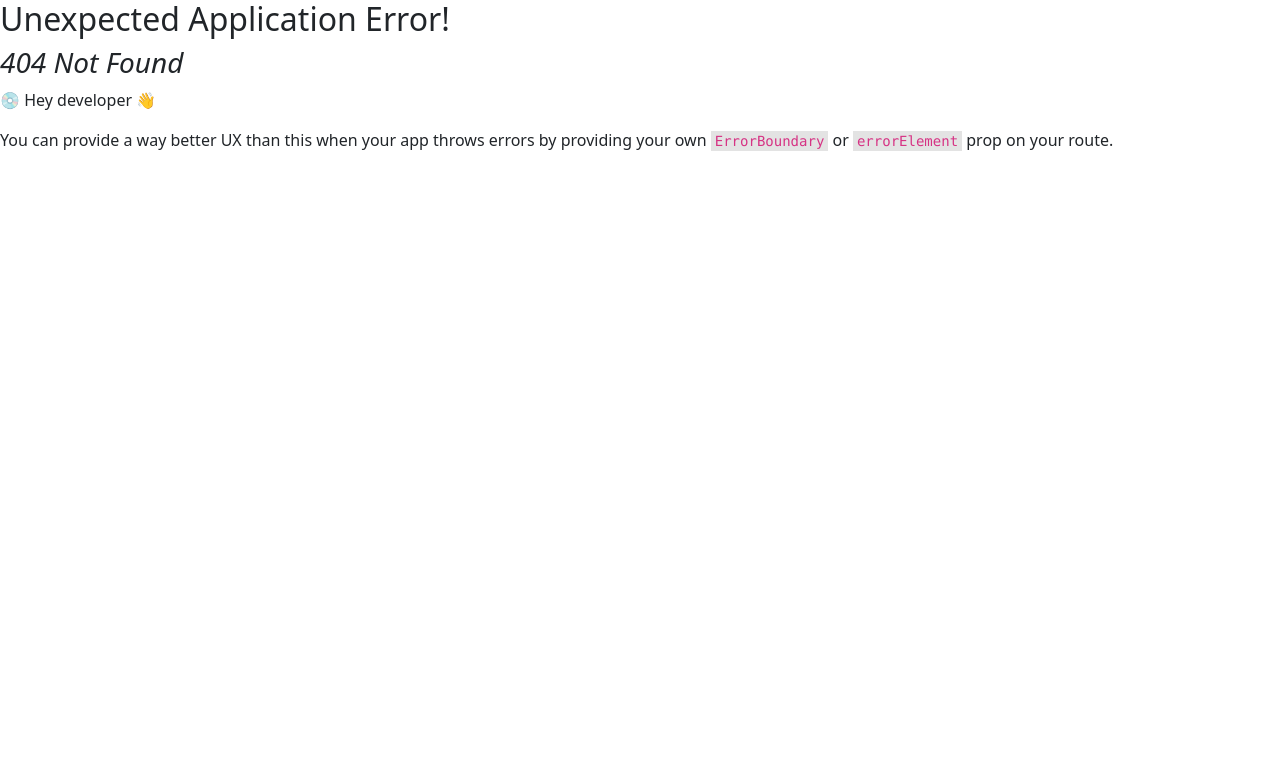
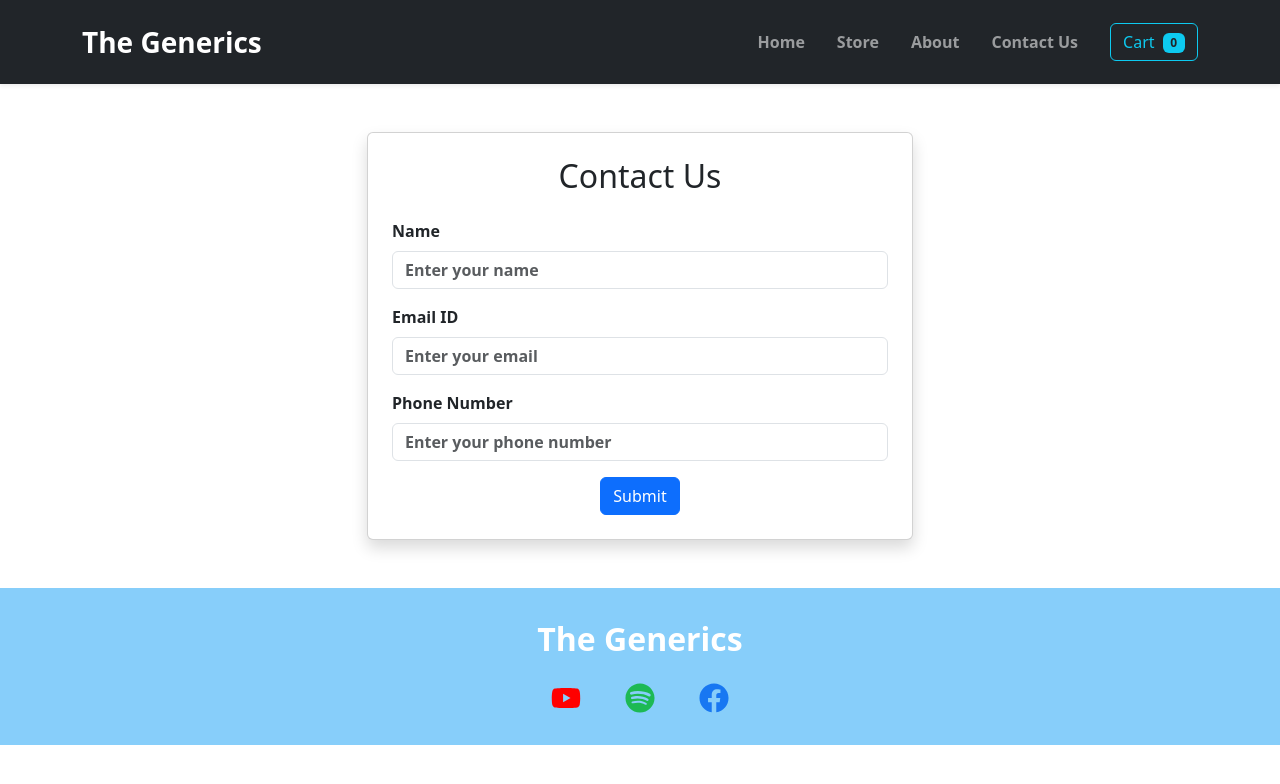
Before and after one commit to Ajay-1502/E-Commerce-WebApp, a React (Vite) app: page /contactus in a window 1280 px wide. Before the commit this address had no page. Shown: the top 784 px of the page. Built offline with nearby package versions, Linux system fonts and the light colour scheme.

Commit message:
Firebase : As a backend to store userinfo

```diff
--- a/src/App.jsx
+++ b/src/App.jsx
@@ -7,6 +7,7 @@ import Cart from './components/cart/Cart';
 import About from './components/About';
 import Home from './components/Home';
 import Layout from './components/Layout';
+import ContactUs from './components/Contact';
 import { ToastContainer } from 'react-toastify';
 import 'react-toastify/dist/ReactToastify.css';
 
@@ -30,6 +31,7 @@ function App() {
           index: true,
           element: <DisplayProducts cartHandler={openCartHandler} />,
         },
+        { path: '/contactus', element: <ContactUs /> },
         { path: '/about', element: <About /> },
         { path: '/home', element: <Home /> },
       ],
--- /dev/null
+++ b/src/components/Contact.jsx
@@ -0,0 +1,96 @@
+import { useState } from 'react';
+import { Container, Row, Col, Card, Form, Button } from 'react-bootstrap';
+
+const ContactUs = () => {
+  const [name, setName] = useState('');
+  const [emailId, setEmailId] = useState('');
+  const [phoneNumber, setPhoneNumber] = useState('');
+
+  const submitButtonHandler = async (event) => {
+    event.preventDefault();
+    const userObj = {
+      name: name,
+      emailId: emailId,
+      phoneNumber: phoneNumber,
+    };
+
+    try {
+      const response = await fetch(
+        'https://react-applications-2fc42-default-rtdb.firebaseio.com//user.json',
+        {
+          method: 'POST',
+          body: JSON.stringify(userObj),
+          headers: {
+            'Content-Type': 'application/json',
+          },
+        }
+      );
+
+      const data = await response.json();
+      console.log(data);
+
+      setName('');
+      setEmailId('');
+      setPhoneNumber('');
+    } catch (err) {
+      console.log(err);
+    }
+  };
+
+  return (
+    <Container className="my-5">
+      <Row className="justify-content-center">
+        <Col md={8} lg={6}>
+          <Card className="p-4 shadow">
+            <h2 className="text-center mb-4">Contact Us</h2>
+            <Form onSubmit={submitButtonHandler}>
+              <Form.Group className="mb-3 fw-bold" controlId="name">
+                <Form.Label>Name</Form.Label>
+                <Form.Control
+                  type="text"
+                  className="fw-semibold"
+                  placeholder="Enter your name"
+                  value={name}
+                  onChange={(e) => setName(e.target.value)}
+                  required
+                />
+              </Form.Group>
+
+              <Form.Group className="mb-3 fw-bold" controlId="email">
+                <Form.Label>Email ID</Form.Label>
+                <Form.Control
+                  type="email"
+                  className="fw-semibold"
+                  placeholder="Enter your email"
+                  value={emailId}
+                  onChange={(e) => setEmailId(e.target.value)}
+                  required
+                />
+              </Form.Group>
+
+              <Form.Group className="mb-3 fw-bold" controlId="phoneNumber">
+                <Form.Label>Phone Number</Form.Label>
+                <Form.Control
+                  type="tel"
+                  className="fw-semibold"
+                  placeholder="Enter your phone number"
+                  value={phoneNumber}
+                  onChange={(e) => setPhoneNumber(e.target.value)}
+                  required
+                />
+              </Form.Group>
+
+              <div className="text-center">
+                <Button variant="primary" type="submit">
+                  Submit
+                </Button>
+              </div>
+            </Form>
+          </Card>
+        </Col>
+      </Row>
+    </Container>
+  );
+};
+
+export default ContactUs;
--- a/src/components/Header.jsx
+++ b/src/components/Header.jsx
@@ -28,6 +28,9 @@ const Header = ({ cartHandler }) => {
             <Nav.Link as={Link} to="/about" className="mx-2 fw-bold">
               About
             </Nav.Link>
+            <Nav.Link as={Link} to="/contactus" className="mx-2 fw-bold">
+              Contact Us
+            </Nav.Link>
           </Nav>
           <Button
             variant="outline-info"
```
